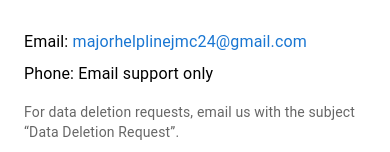
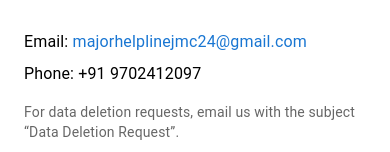
Before and after one commit to abhi24veer/mayorhelplinejmc, a React (Create React App) app in the folder client/: page /support in a window 390 px wide. Shown: the part 402-554 px from the top of the page. Built offline with nearby package versions, Linux system fonts and the light colour scheme.

Commit message:
fix: Update support phone number in Support component

```diff
--- a/client/src/pages/Support.tsx
+++ b/client/src/pages/Support.tsx
@@ -5,7 +5,7 @@
 
 const Support: React.FC = () => {
   const supportEmail = "majorhelplinejmc24@gmail.com";
-  const phone = "Email support only";
+  const phone = "+91 9702412097";
 
   return (
     <Container sx={{ py: { xs: 6, md: 8 }, maxWidth: "md" }}>
```
